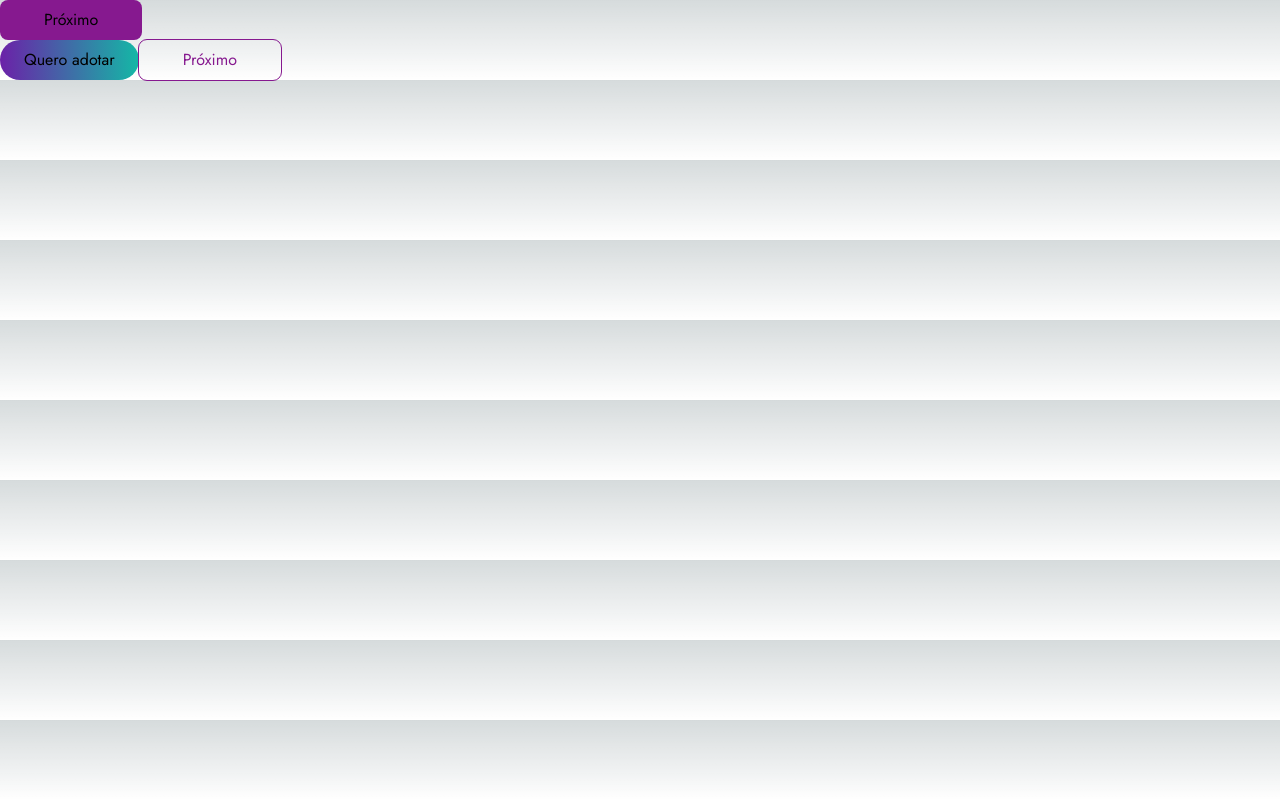
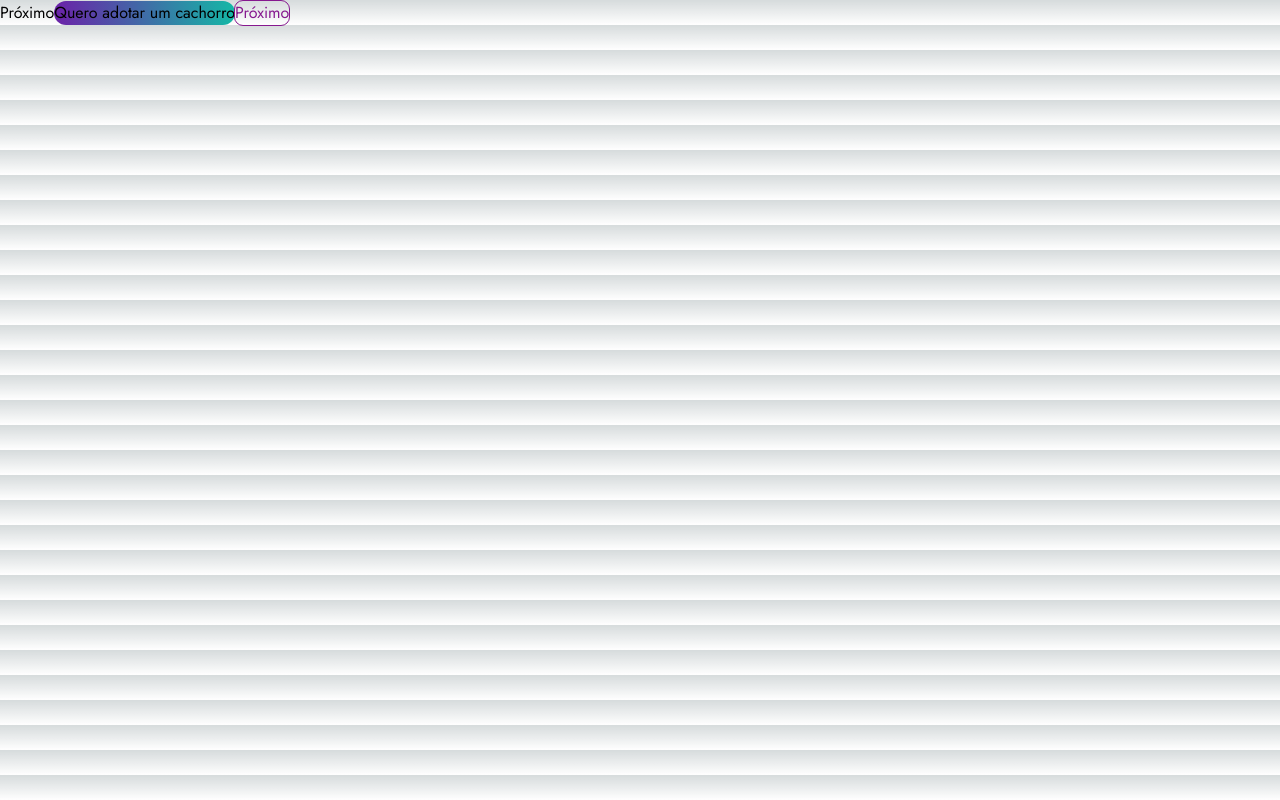
Before and after one commit to mateusmoov/busquePet, a Next.js app: page / in a window 1280 px wide. Built offline with nearby package versions, Linux system fonts and the light colour scheme.

Commit message:
improve: remove paddings and color styles from button

```diff
--- a/src/app/components/Button/index.tsx
+++ b/src/app/components/Button/index.tsx
@@ -11,10 +11,10 @@ type ButtonProps = ButtonHTMLAttributes<HTMLButtonElement> & {
 };
 
 const variants = {
-  filled: "rounded-lg bg-fuchsia-800 py-2 px-11 font-body flex",
-  outlined: "rounded-lg outline outline-1 py-2 px-11 font-body",
+  filled: "rounded-lg font-body",
+  outlined: "rounded-lg outline outline-1 font-body",
   gradient:
-    "rounded-full bg-gradient-to-r from-purple-800 to-teal-500 py-2 px-6 font-body",
+    "rounded-full bg-gradient-to-r from-purple-800 to-teal-500 font-body",
 } satisfies VariantProps;
 
 export const Button = ({
--- a/src/app/page.tsx
+++ b/src/app/page.tsx
@@ -6,7 +6,7 @@ export default function Home() {
   return (
     <>
       <Button variant="filled">Próximo</Button>
-      <Button variant="gradient">Quero adotar</Button>
+      <Button variant="gradient">Quero adotar um cachorro</Button>
       <Button variant="outlined" className="outline-fuchsia-800" onClick={() => console.log('tomou de bobo')}>
         <span className="text-fuchsia-800">Próximo</span>
       </Button>
```
